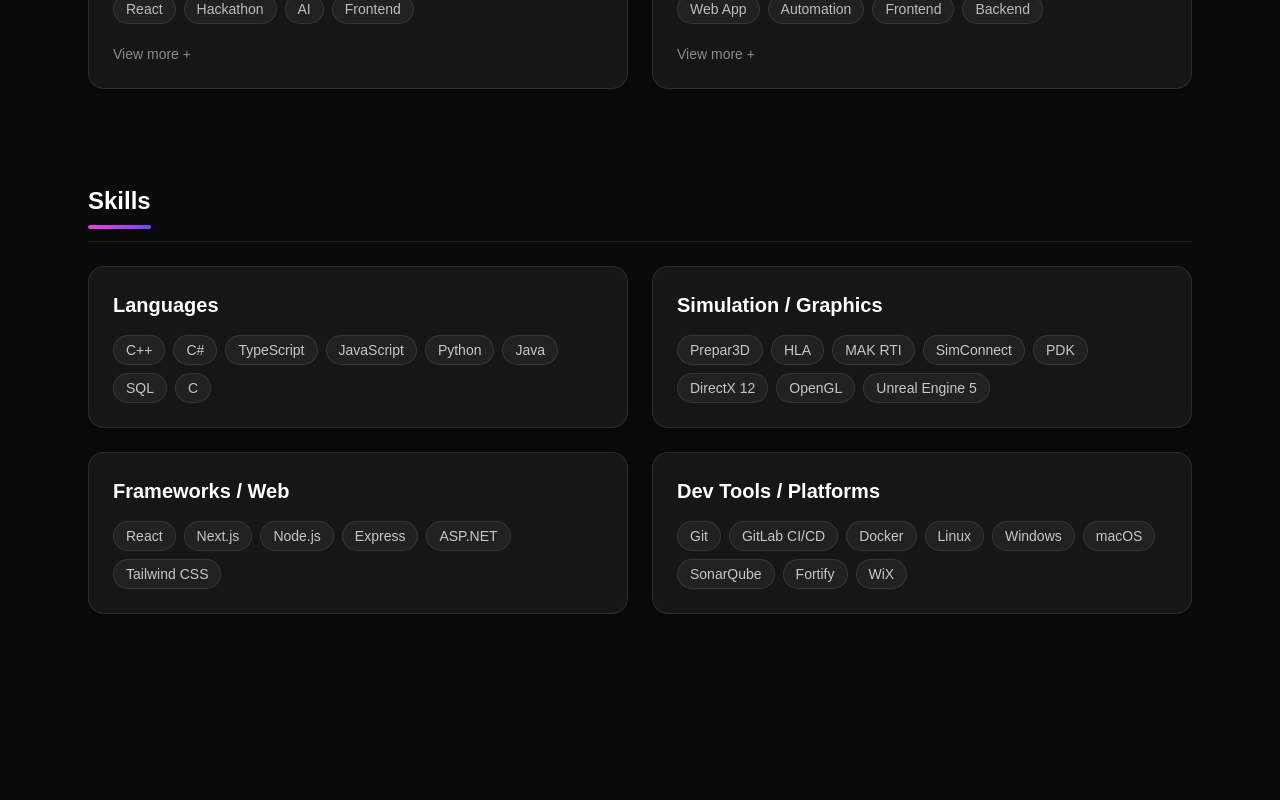
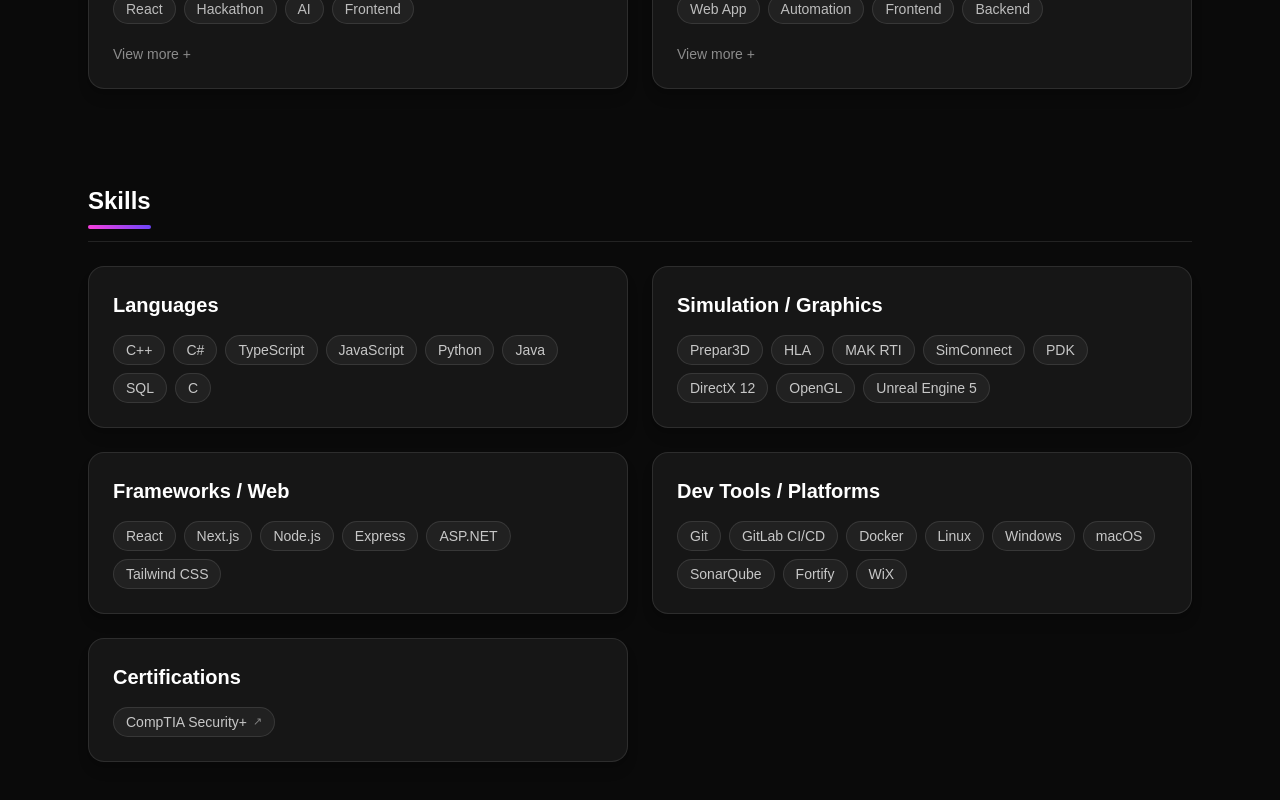
Before and after one commit to sethlenhof/website-mk2, a Next.js app: page / in a window 1280 px wide. Shown: the part 2904-3704 px from the top of the page. Before the commit the page ends 3566 px from the top, so only its background shows below. Built offline with nearby package versions, Linux system fonts and the light colour scheme.

Commit message:
Add sec+ with link to badge

```diff
--- a/src/components/ui/SkillGroup.tsx
+++ b/src/components/ui/SkillGroup.tsx
@@ -10,14 +10,30 @@
       <h3 className="text-xl font-semibold">{category.title}</h3>
 
       <div className="mt-4 flex flex-wrap gap-2">
-        {category.items.map((item) => (
-          <span
-            key={item}
-            className="rounded-full border border-white/10 bg-white/5 px-3 py-1 text-sm text-white/75"
+        {category.items.map((item) =>
+          item.href ? (
+          <a
+            key={item.label}
+            href={item.href}
+            target="_blank"
+            rel="noreferrer"
+            className="group inline-flex items-center gap-1.5 rounded-full border border-white/10 bg-white/5 px-3 py-1 text-sm text-white/75 transition hover:bg-white/10 hover:text-white"
           >
-            {item}
-          </span>
-        ))}
+            {item.label}
+
+            <span className="text-[11px] opacity-60 transition group-hover:translate-x-[2px] group-hover:-translate-y-[2px] group-hover:opacity-100">
+              ↗
+            </span>
+          </a>
+          ) : (
+            <span
+              key={item.label}
+              className="rounded-full border border-white/10 bg-white/5 px-3 py-1 text-sm text-white/75"
+            >
+              {item.label}
+            </span>
+          )
+        )}
       </div>
     </article>
   );
--- a/src/data/skills.ts
+++ b/src/data/skills.ts
@@ -1,58 +1,72 @@
+export type SkillItem = {
+  label: string;
+  href?: string;
+};
+
 export type SkillCategory = {
   title: string;
-  items: string[];
+  items: SkillItem[];
 };
 
 export const skills: SkillCategory[] = [
   {
     title: "Languages",
     items: [
-      "C++",
-      "C#",
-      "TypeScript",
-      "JavaScript",
-      "Python",
-      "Java",
-      "SQL",
-      "C",
+      { label: "C++" },
+      { label: "C#" },
+      { label: "TypeScript" },
+      { label: "JavaScript" },
+      { label: "Python" },
+      { label: "Java" },
+      { label: "SQL" },
+      { label: "C" },
     ],
   },
   {
     title: "Simulation / Graphics",
     items: [
-      "Prepar3D",
-      "HLA",
-      "MAK RTI",
-      "SimConnect",
-      "PDK",
-      "DirectX 12",
-      "OpenGL",
-      "Unreal Engine 5",
+      { label: "Prepar3D" },
+      { label: "HLA" },
+      { label: "MAK RTI" },
+      { label: "SimConnect" },
+      { label: "PDK" },
+      { label: "DirectX 12" },
+      { label: "OpenGL" },
+      { label: "Unreal Engine 5" },
     ],
   },
   {
     title: "Frameworks / Web",
     items: [
-      "React",
-      "Next.js",
-      "Node.js",
-      "Express",
-      "ASP.NET",
-      "Tailwind CSS",
+      { label: "React" },
+      { label: "Next.js" },
+      { label: "Node.js" },
+      { label: "Express" },
+      { label: "ASP.NET" },
+      { label: "Tailwind CSS" },
     ],
   },
   {
     title: "Dev Tools / Platforms",
     items: [
-      "Git",
-      "GitLab CI/CD",
-      "Docker",
-      "Linux",
-      "Windows",
-      "macOS",
-      "SonarQube",
-      "Fortify",
-      "WiX",
+      { label: "Git" },
+      { label: "GitLab CI/CD" },
+      { label: "Docker" },
+      { label: "Linux" },
+      { label: "Windows" },
+      { label: "macOS" },
+      { label: "SonarQube" },
+      { label: "Fortify" },
+      { label: "WiX" },
+    ],
+  },
+  {
+    title: "Certifications",
+    items: [
+      {
+        label: "CompTIA Security+",
+        href: "https://www.credly.com/badges/b2202a1b-83ce-4e59-a6de-b6840303ebc8",
+      },
     ],
   },
 ];
```
